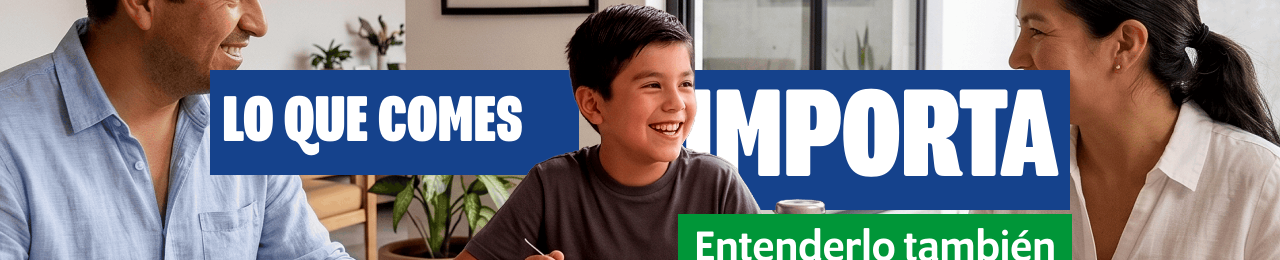
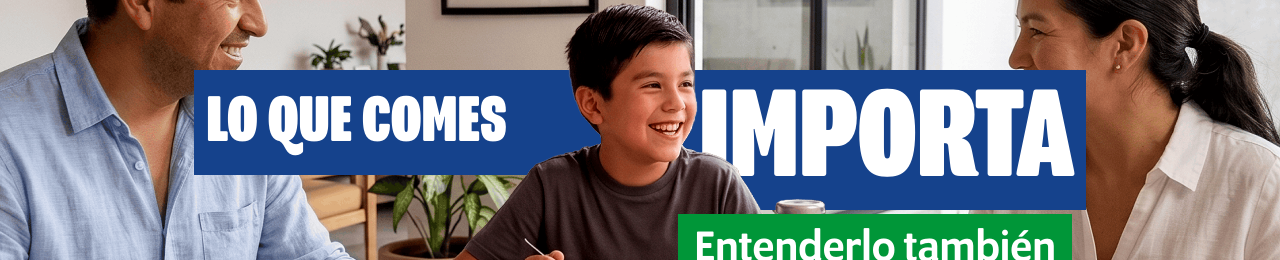
Before and after one commit to TheMarL0n/inl_lala, a Next.js app: page / in a window 1280 px wide. Shown: the part 264-524 px from the top of the page. Built offline with nearby package versions, Linux system fonts and the light colour scheme; no server answers.

Commit message:
correccion header

```diff
--- a/app/components/HomeJumbotron.js
+++ b/app/components/HomeJumbotron.js
@@ -64,13 +64,13 @@ const HomeJumbotron = () => {
         />
       </motion.div>
 
-      <div className="relative z-10 w-full px-4 sm:w-auto max-w-4xl mx-auto space-y-40 sm:space-y-4 mt-40 sm:mt-20">
+      <div className="relative z-10 w-full px-4 sm:w-auto max-w-6xl mx-auto space-y-40 sm:space-y-4 mt-40 sm:mt-20">
         <motion.h1
           style={{ y: textY }}
-          className="text-white text-[43px] sm:text-[70px] font-black uppercase flex flex-col gap-2 sm:gap-12 sm:flex-row items-start"
+          className="text-white text-[43px] sm:text-[70px] font-black uppercase flex flex-col sm:flex-row items-start"
         >
-          <span className="bg-[#15428C] sm:pr-14 px-3">Lo que comes</span>
-          <span className="text-[73px] leading-[80px] sm:text-[135px] sm:leading-[140px] sm:pl-14 ml-auto sm:ml-0 bg-[#15428C] px-3">
+          <span className="bg-[#15428C] sm:pr-8 px-3">Lo que comes</span>
+          <span className="text-[73px] leading-[80px] sm:text-[135px] sm:leading-[140px] sm:pl-40 ml-auto sm:ml-0 bg-[#15428C] px-3">
             importa
           </span>
         </motion.h1>
```
